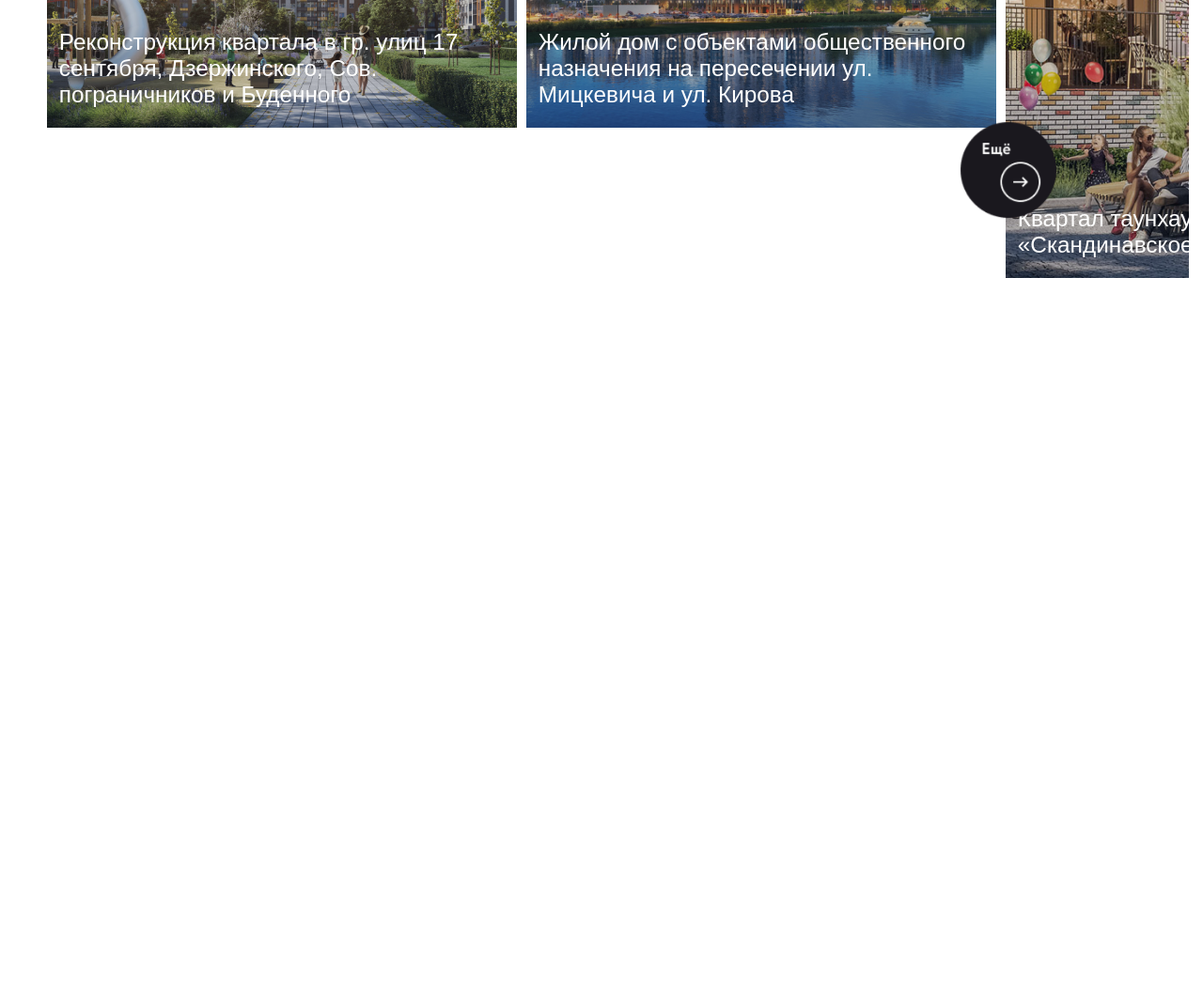
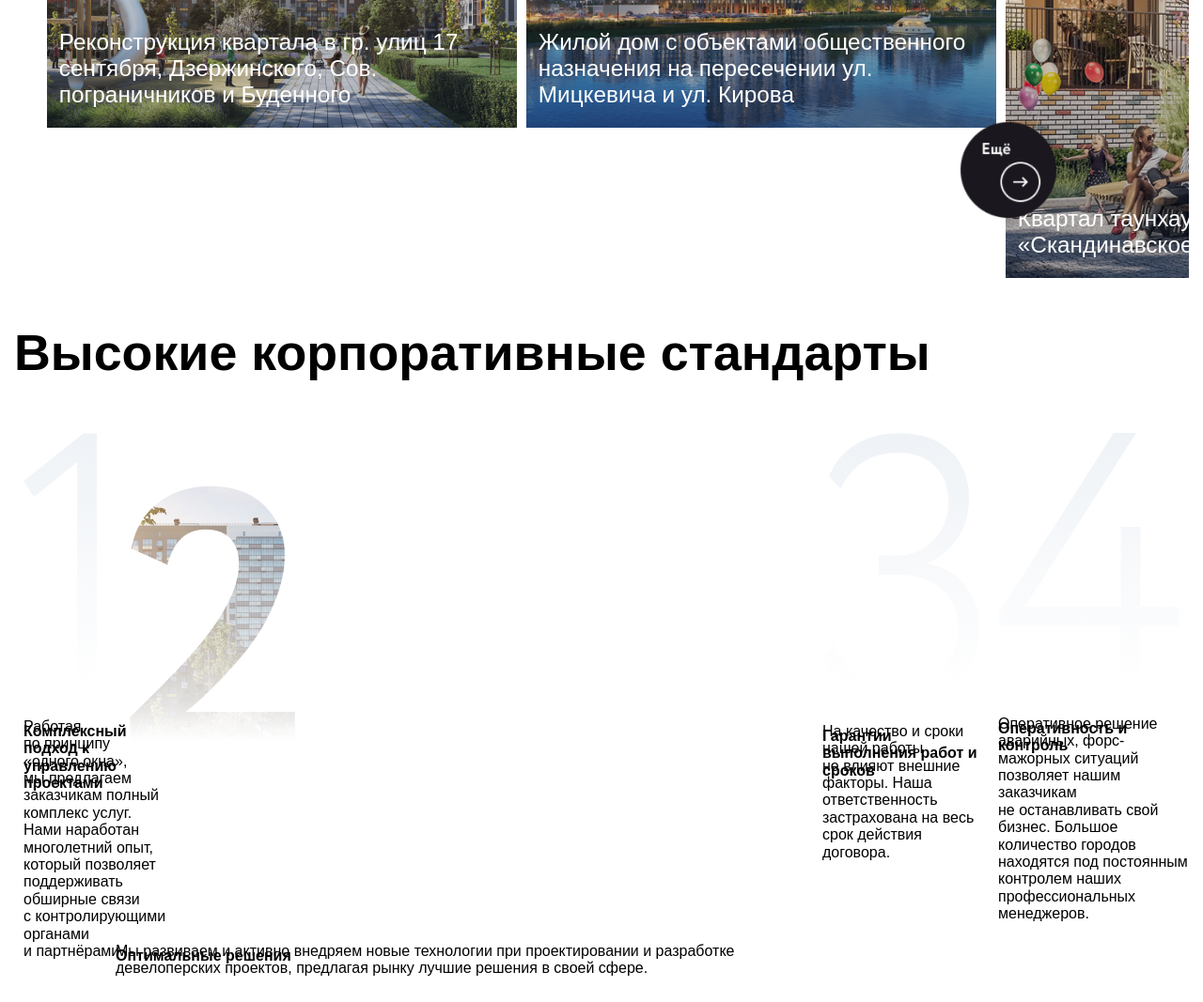
Before and after one commit to edupanov/rosneo_bitr, a plain HTML site: page index.html in a window 1280 px wide. Shown: the part 3608-4675 px from the top of the page at 94% size. Before the commit the page ends 3908 px from the top, so only its background shows below. Drawn offline with nearby package versions, Linux system fonts and the light colour scheme; a web font is replaced by a local one.

Commit message:
add other component

```diff
--- a/index.html
+++ b/index.html
@@ -54,6 +54,8 @@
             </div>
         </section>
     </div>
+
+    <!-- ------Open if project checked------ -->
 
     <div class="project_checked">
 
@@ -253,6 +255,36 @@
             </section>
         </div>
 
+        <!--    -----Height corporate standards ----- -->
+        <div class="container">
+            <div class="standards">
+                <h2 class="our_company_title">Высокие корпоративные стандарты</h2>
+                <div class="standards_inner">
+                    <div class="standards_item">
+                        <img src="./assets/img/standards/1.png" alt="">
+                        <h4 class="standards_title">Комплексный подход к управлению проектами</h4>
+                        <p class="standards_text">Работая по принципу «одного окна», мы предлагаем заказчикам полный комплекс услуг. Нами наработан многолетний опыт, который позволяет поддерживать обширные связи с контролирующими органами и партнёрами.</p>
+                    </div>
+                    <div class="standards_item">
+                        <img src="./assets/img/standards/2.png" alt="">
+                        <h4 class="standards_title">Оптимальные решения</h4>
+                        <p>Мы развиваем и активно внедряем новые технологии при проектировании и разработке девелоперских проектов, предлагая рынку лучшие решения в своей сфере.</p>
+                    </div>
+                    <div class="standards_item">
+                        <img src="./assets/img/standards/3.png" alt="">
+                        <h4 class="standards_title">Гарантии выполнения работ и сроков</h4>
+                        <p class="standards_text">На качество и сроки нашей работы не влияют внешние факторы. Наша ответственность застрахована на весь срок действия договора.</p>
+                    </div>
+                    <div class="standards_item">
+                        <img src="./assets/img/standards/4.png" alt="">
+                        <h4 class="standards_title">Оперативность и контроль</h4>
+                        <p class="standards_text">Оперативное решение аварийных, форс-мажорных ситуаций позволяет нашим заказчикам не останавливать свой бизнес. Большое количество городов находятся под постоянным контролем наших профессиональных менеджеров.</p>
+                    </div>
+                </div>
+
+            </div>
+        </div>
+
     </div>
 </main>
 <script src="https://unpkg.com/swiper@7/swiper-bundle.min.js"></script>
--- a/style.css
+++ b/style.css
@@ -609,6 +609,23 @@ z-index: 5;
 .slider-button-next img {
 width: 8vw;
 }
+
+/*-----Height corporate standards-----*/
+
+.standards_inner {
+    display: flex;
+    justify-content: space-between;
+}
+.standards_item {
+    position: relative;
+    padding: 10px;
+}
+.standards_item img{
+}
+.standards_title, .standards_text {
+   position: absolute;
+}
+
 /*-----ADAPTIVE STYLE-----*/
 
 @media  (max-width: 1698px){
```
Also changed, not shown: assets/img/standards/1.png (added), assets/img/standards/2.png (added), assets/img/standards/3.png (added), assets/img/standards/4.png (added).
